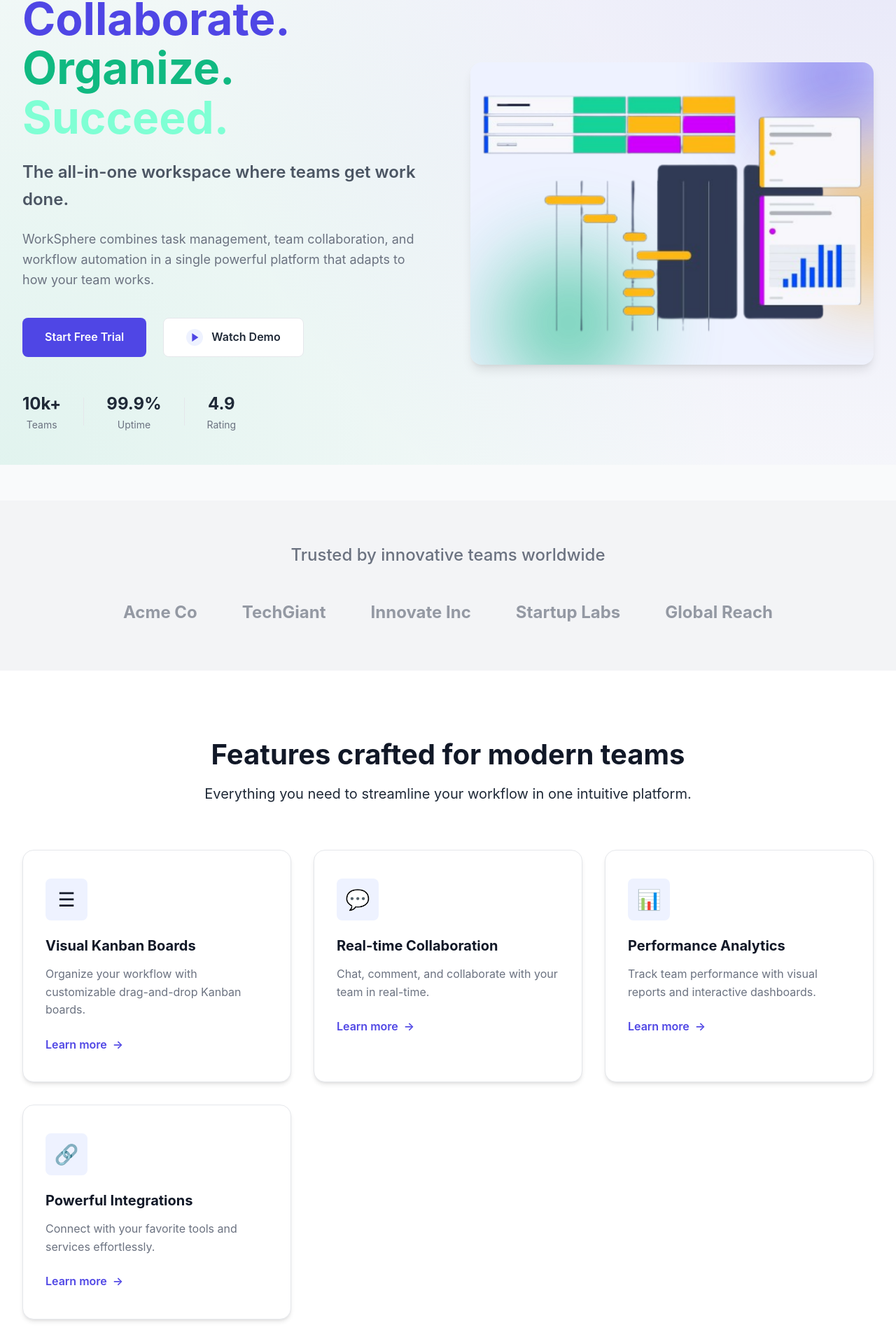
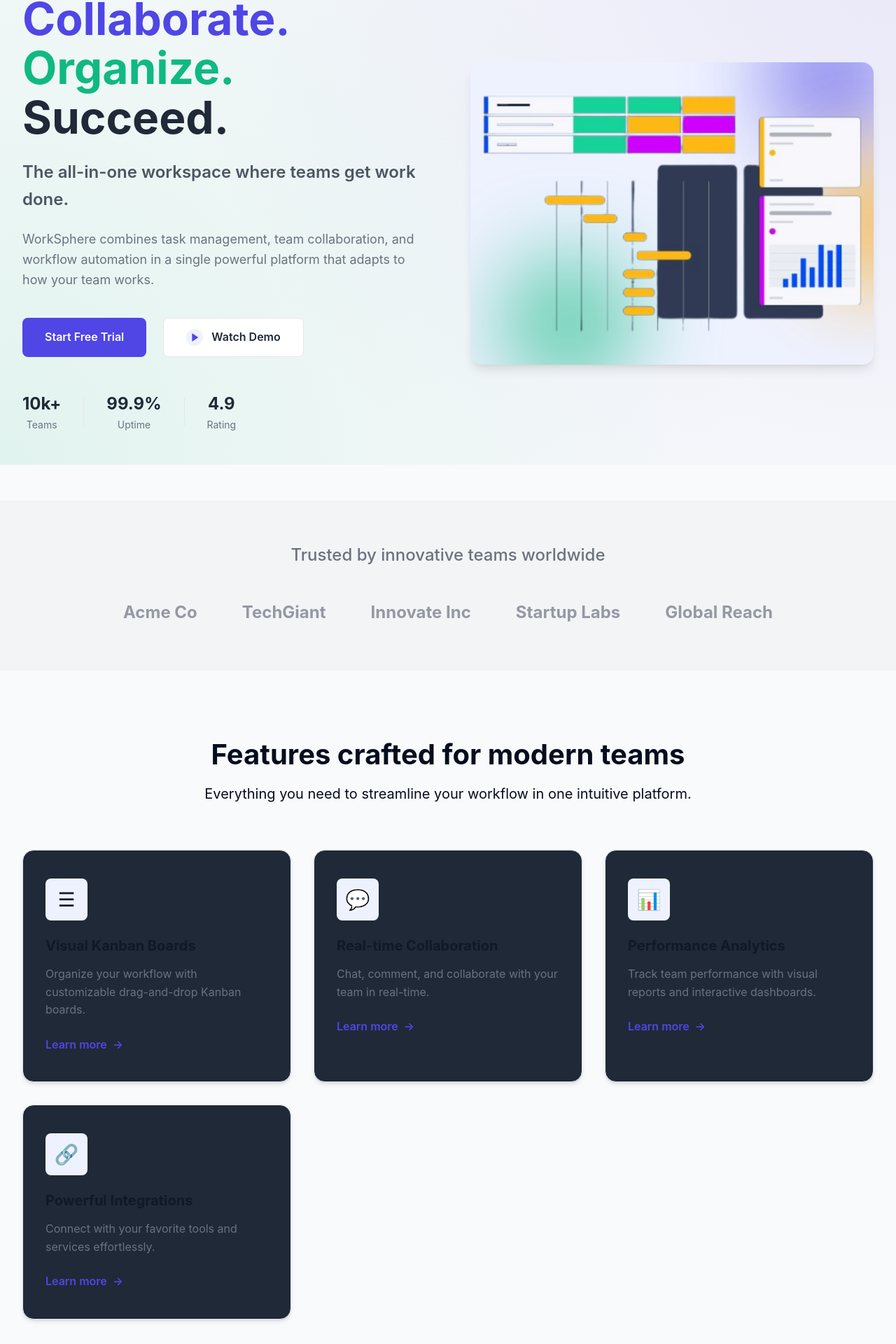
Before and after one commit to hafsa-imtiaz/worksphere-web-app, a React (Create React App) app in the folder frontend/: page / in a window 1280 px wide. Shown: the part 136-2056 px from the top of the page at 70% size. Built offline with nearby package versions, Linux system fonts and the light colour scheme; the HTML template or start-up script is replaced by a standard one.

Commit message:
Dark Mode removed.

```diff
--- a/frontend/src/css/landing.module.css
+++ b/frontend/src/css/landing.module.css
@@ -243,7 +243,7 @@ img {
 }
 
 .accentDark {
-  color:aquamarine;
+  color: var(--dark);
 }
 
 .heroTagline {
@@ -449,7 +449,6 @@ img {
 /* Features section */
 .features {
   padding: 6rem 2rem;
-  background-color: white;
 }
 
 .featuresContainer {
@@ -466,12 +465,12 @@ img {
 .sectionHeading h2 {
   font-size: 2.5rem;
   margin-bottom: 1rem;
-  color: #111827;
+  color:#050d1e;
 }
 
 .sectionHeading p {
   font-size: 1.25rem;
-  color:#1f2937;
+  color:#050d1e;
 }
 
 .featuresGrid {
@@ -489,6 +488,7 @@ img {
   transition: var(--transition);
   overflow: hidden;
   z-index: 1;
+  background-color:var(--dark);
 }
 
 .featureCard:hover {
@@ -786,7 +786,7 @@ img {
 /* Pricing section */
 .pricing {
   padding: 6rem 2rem;
-  background-color: var(--light-gray);
+  background-color: var(--primary-light);
 }
 
 .pricingContainer {
@@ -952,7 +952,7 @@ img {
 
 /* Footer */
 .footer {
-  background-color: var(--dark);
+  background-color: #050d1e;
   color: white;
   padding: 6rem 2rem 2rem;
 }
```
